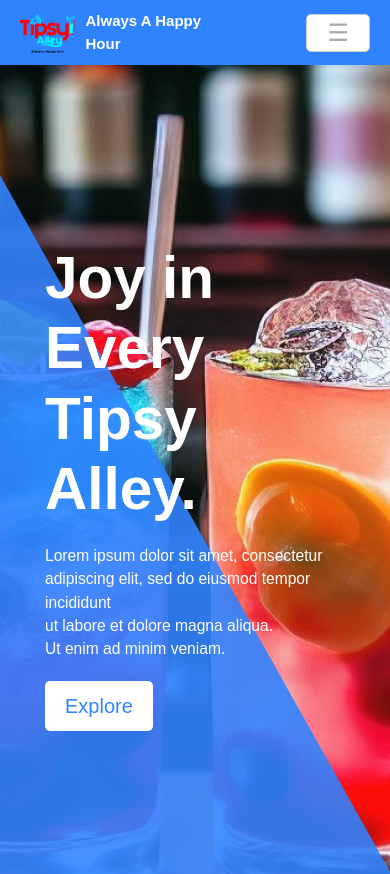
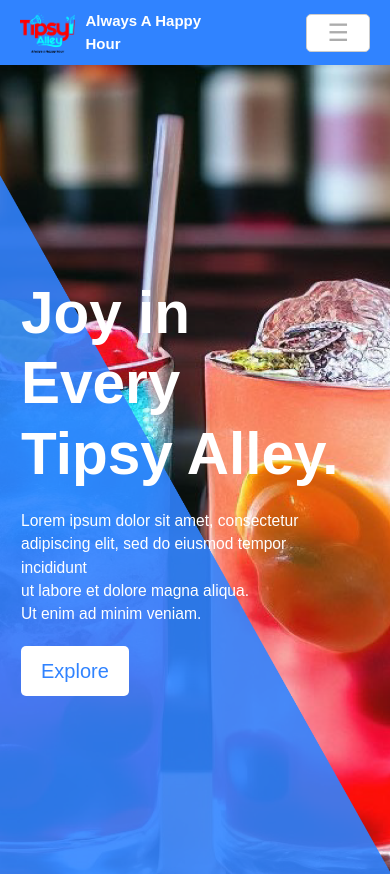
Before and after one commit to teamNexus247/Tipsy-Alley-Ghana, a React (Create React App) app in the folder Front-End/: page /home in a window 390 px wide. Shown: the top 874 px of the page. Built offline with nearby package versions, Linux system fonts and the light colour scheme.

Commit message:
Border corrections

```diff
--- a/Front-End/src/Styles/Home.css
+++ b/Front-End/src/Styles/Home.css
@@ -410,6 +410,10 @@ a:hover{
     font-size: 15vw;
   }
 
+  .homepage{
+    padding-left: 1px;
+  }
+
   .content .description {
     font-size: 4vw;
   }
```
